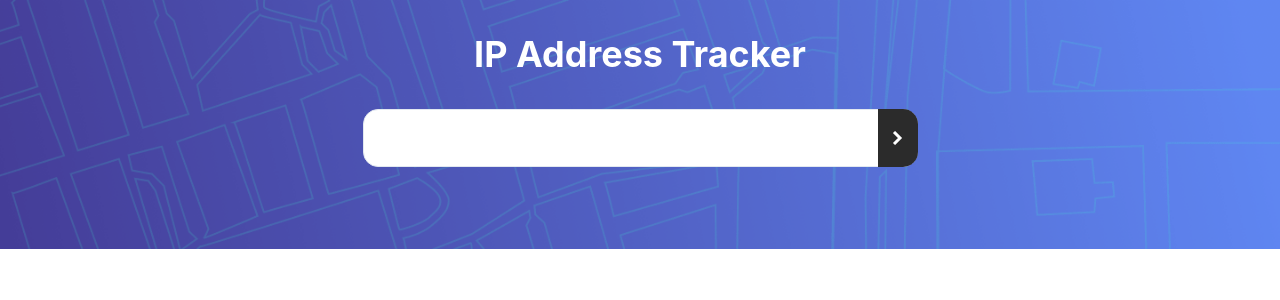
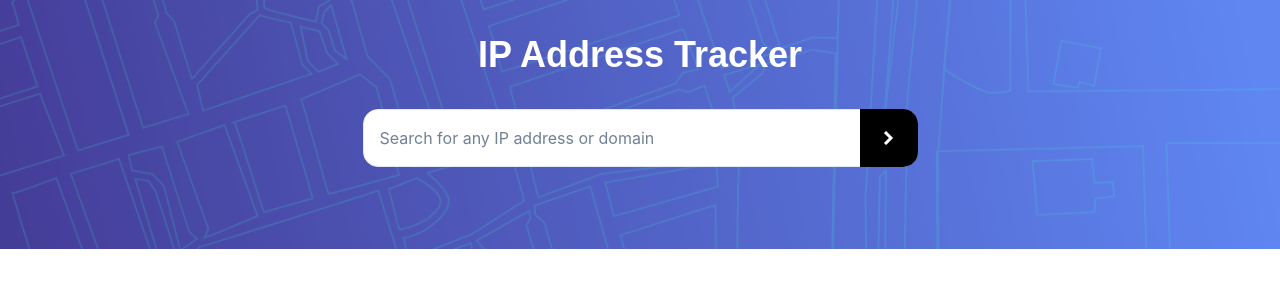
Before and after one commit to jmhar3/ip-address-tracker, a React (Create React App) app: page / in a window 1280 px wide. Shown: the top 300 px of the page. Built offline with nearby package versions, Linux system fonts and the light colour scheme; the HTML template or start-up script is replaced by a standard one.

Commit message:
adjust colours

```diff
--- a/src/components/SearchInput.tsx
+++ b/src/components/SearchInput.tsx
@@ -11,15 +11,22 @@ import {
 export const SearchInput = () => {
   return (
     <InputGroup w="555px" h="58px">
-      <Input bg="white" rounded="15px" h="full" />
-      <InputRightElement h="full">
+      <Input
+        h="full"
+        bg="white"
+        rounded="15px"
+        placeholder="Search for any IP address or domain"
+      />
+      <InputRightElement h="full" w="58px">
         <IconButton
+          w="full"
           h="full"
           rounded="0"
           roundedRight="15px"
-          bg="veryDarkGray"
+          bg="black"
           aria-label="submit"
           icon={<Image src="/images/icon-arrow.svg" />}
+          _hover={{ bg: "custom.veryDarkGray" }}
         />
       </InputRightElement>
     </InputGroup>
--- a/src/theme.ts
+++ b/src/theme.ts
@@ -2,11 +2,14 @@ import { extendTheme } from "@chakra-ui/react";
 
 const extendedTheme = extendTheme({
   fonts: {
-    body: `'Rubik', sans-serif`,
+    heading: `'Rubik', sans-serif`,
+    input: `'Rubik', sans-serif`,
   },
   colors: {
-    darkGray: "hsl(0, 0%, 59%)",
-    veryDarkGray: "hsl(0, 0%, 17%)",
+    custom: {
+      darkGray: "hsl(0, 0%, 59%)",
+      veryDarkGray: "hsl(0, 0%, 17%)",
+    },
   },
   components: {
     Input: {
```
